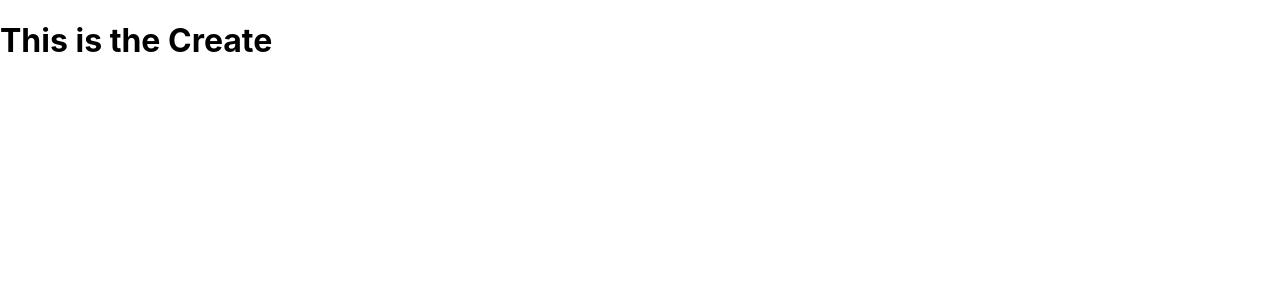
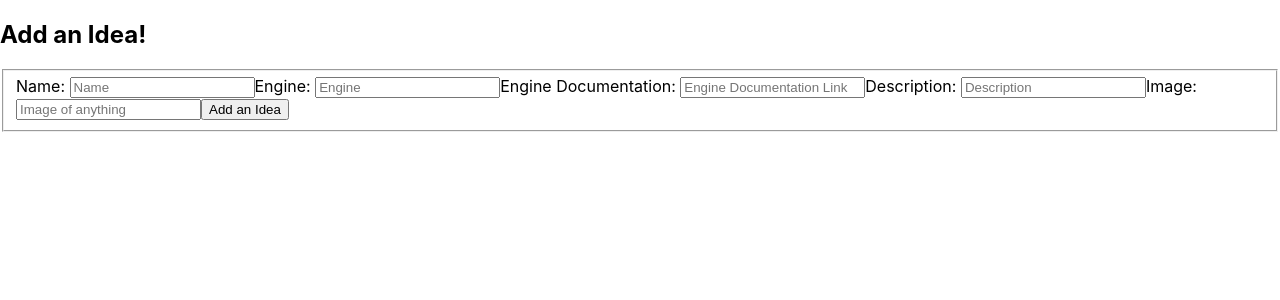
Before and after one commit to Dvec319/capstone-frontend, a React (Create React App) app: page /ideas/create in a window 1280 px wide. Shown: the top 300 px of the page. Built offline with nearby package versions, Linux system fonts and the light colour scheme.

Commit message:
Set up create action and page

```diff
--- a/src/actions/createAction.js
+++ b/src/actions/createAction.js
@@ -0,0 +1,32 @@
+import { redirect } from "react-router-dom";
+import url from "../url";
+
+// Create Action
+
+const createAction = async ({request}) => {
+    // grab form data
+    const formData = await request.formData();
+
+    // construct new idea
+    const newIdea = {
+        name: formData.get("name"),
+        engine: formData.get("engine"),
+        engineDocs: formData.get("engineDocs"),
+        description: formData.get("description"),
+        image: formData.get("image")
+    }
+
+    // request create a new idea
+    await fetch(url, {
+        method: "post",
+        headers: {
+            "Content-Type": "application/json"
+        },
+        body: JSON.stringify(newIdea)
+    })
+
+    // redirect to Index
+    return redirect('/ideas/')
+}
+
+export default createAction;
--- a/src/loaders/ideaLoader.js
+++ b/src/loaders/ideaLoader.js
@@ -0,0 +1,15 @@
+import url from "../url";
+
+// Show loader for an Idea
+const ideaLoader = async ({params}) => {
+    // grab id
+    const id = params.id
+    // api call
+    const response = await fetch(url + id)
+    // turn response into a JS object
+    const idea = await response.json()
+    // return JS object for the Show component
+    return idea
+}
+
+export default ideaLoader;
--- a/src/loaders/ideasLoader.js
+++ b/src/loaders/ideasLoader.js
@@ -3,7 +3,7 @@ import url from "../url";
 // Index Loader for Ideas
 const ideasLoader = async () => {
     // api call
-    const response = await fetch(url + "/ideas/")
+    const response = await fetch(url)
     // turn response into JS object
     const ideas = await response.json()
     // return the JS for the Index component
--- a/src/pages/Create.js
+++ b/src/pages/Create.js
@@ -1,5 +1,26 @@
+import { Form } from "react-router-dom";
+
 function Create(props) {
-	return <h1>This is the Create</h1>;
+	return (
+		<div>
+			<h2>Add an Idea!</h2>
+			<Form method='post' action='/ideas/create' className="createForm">
+                <fieldset>
+                    <label htmlFor="nameField">Name: </label>
+                    <input type="text" name="name" placeholder="Name" id="nameField" required/>
+                    <label htmlFor="engineField">Engine: </label>
+                    <input type="text" name="engine" placeholder="Engine" id="engineField" required/>
+                    <label htmlFor="engineDocsField">Engine Documentation: </label>
+                    <input type="text" name="engineDocs" placeholder="Engine Documentation Link" id="engineDocsField" required/>
+                    <label htmlFor="descriptionField">Description: </label>
+                    <input type="text" name="description" placeholder="Description" id="descriptionField" required/>
+                    <label htmlFor="imageField">Image: </label>
+                    <input type="text" name="image" placeholder="Image of anything" id="imageField" required/>
+                    <input type="submit" value="Add an Idea"/>
+                </fieldset>
+            </Form>
+		</div>
+	);
 }
 
 export default Create;
--- a/src/pages/Index.js
+++ b/src/pages/Index.js
@@ -6,17 +6,21 @@ function Index (props) {
     const ideas = useLoaderData()
 
     return (
+        <>
+        <Link to={`/ideas/create`}><h1>Add and Idea</h1></Link>
             <div>
                 {ideas.map((idea) => {
                     return (
                         <div key={idea.id}>
                             <Link to={`/ideas/${idea.id}`}>
+                            <img src={idea.image} alt={idea.name}/>
                             <h1>{idea.name}</h1>
                             </Link>
                         </div>
                     )
                 })}
             </div>
+        </>
     )
 }
 
--- a/src/pages/Show.js
+++ b/src/pages/Show.js
@@ -1,5 +1,20 @@
+import {Link, useLoaderData} from "react-router-dom";
+
+
 function Show(props) {
-	return <h1>This is the Show</h1>;
+
+    // grab idea from loader
+    const idea = useLoaderData()
+
+	return (
+        <div>
+            <h1>Name: {idea.name}</h1>
+            <h2>Engine: {idea.engine}</h2>
+            <h2>Engine Documentation: {idea.engineDocs}</h2>
+            <h2>Description: {idea.description}</h2>
+            <img src={idea.image} alt={idea.name}/>
+        </div>
+    );
 }
 
 export default Show;
--- a/src/router.js
+++ b/src/router.js
@@ -4,12 +4,14 @@ import Create from "./pages/Create";
 import Index from "./pages/Index";
 import Show from "./pages/Show";
 import ideasLoader from "./loaders/ideasLoader";
+import ideaLoader from "./loaders/ideaLoader";
+import createAction from "./actions/createAction";
 
 const router = createBrowserRouter (createRoutesFromElements(
     <Route path="/" element={<App/>}>
        <Route path="ideas" element={<Index/>} loader={ideasLoader} />
-       <Route path="ideas/:id" element={<Show/>}/>
-       <Route path="ideas/create" element={<Create/>} />
+       <Route path="ideas/:id" element={<Show/>} loader={ideaLoader}/>
+       <Route path="ideas/create" element={<Create/>} action={createAction} />
        <Route path="update/:id" />
        <Route path="delete/:id" />
     </Route>
--- a/src/url.js
+++ b/src/url.js
@@ -1,3 +1,3 @@
-const url = 'https://game-idea-manager-backend.onrender.com';
+const url = 'https://game-idea-manager-backend.onrender.com/ideas/';
 
 export default url;
```
Lines whose indentation alone changed are shown as unchanged.
